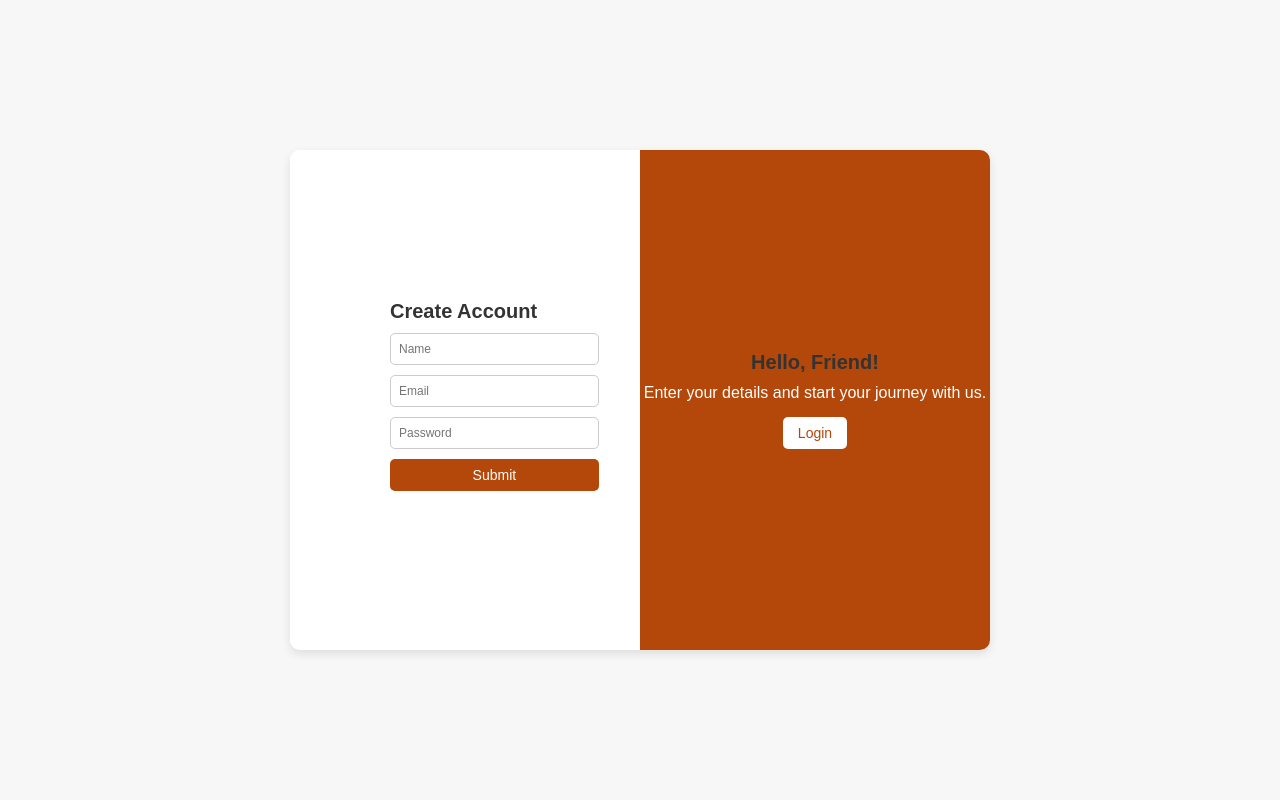
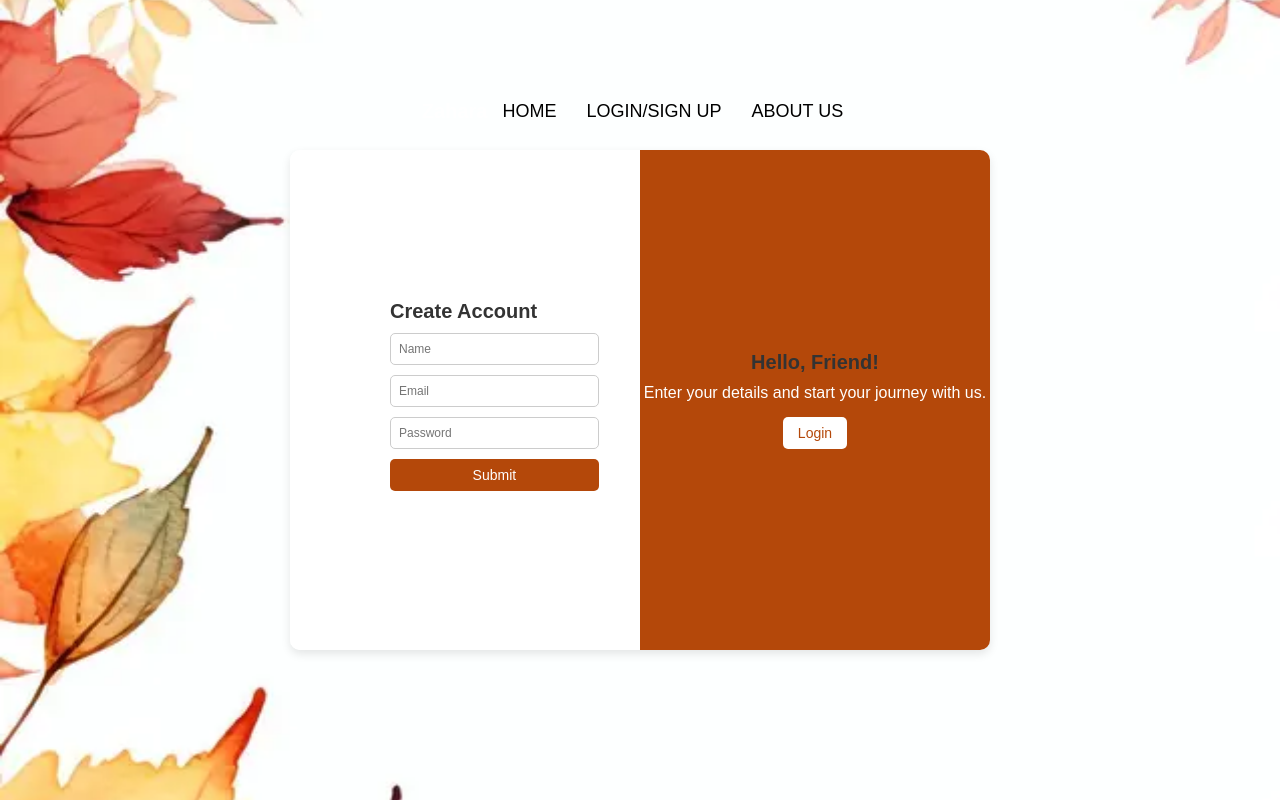
Before and after one commit to lara-jacob/Zahara-Women-Empowerment, a Flask app: page /login in a window 1280 px wide. Run offline with Flask 3, Linux system fonts and the light colour scheme.

Commit message:
login changed

```diff
--- a/templates/index.html
+++ b/templates/index.html
@@ -76,8 +76,8 @@
             color: #c78b64;
             opacity: 0;
             position: absolute;
-            top: 78%;
-            left: 58%;
+            top: 69%;
+            left: 54%;
             transform: translateX(-50%) translateY(20px);
             transition: opacity 2s ease-in-out, transform 2s ease-out;
         }
@@ -142,7 +142,7 @@
                 setTimeout(() => {
                     window.location.href = "{{ url_for('home') }}"; // Flask route for home.html
                 }, 100); // Ensure the transition completes before redirecting
-            }, 4000);
+            }, 7000);
         });
     </script>
 
--- a/templates/login.html
+++ b/templates/login.html
@@ -4,6 +4,7 @@
     <meta charset="UTF-8">
     <meta name="viewport" content="width=device-width, initial-scale=1.0">
     <title>Zahara Login and Signup</title>
+
     <style>
         * {
             margin: 0;
@@ -17,9 +18,11 @@
     justify-content: center;
     align-items: center;
     min-height: 100vh;
-            background: #f7f7f7;
     overflow: hidden;
+    background: url("{{ url_for('static', filename='/assets/bg0.webp') }}") no-repeat center center fixed;
+    background-size: cover;
 }
+
 
         .container {
             position: relative;
@@ -30,6 +33,45 @@
             box-shadow: 0 4px 10px rgba(0, 0, 0, 0.1);
             overflow: hidden;
         }
+
+        .navbar {
+            width: 100%;
+            display: flex;
+            justify-content: center;
+            align-items: center;
+            padding: 100px;
+            position: fixed;
+            top: 0;
+            left: 0;
+            z-index: 10;
+        }
+
+        .navbar .logo {
+            color: #fff;
+            font-size: 20px;
+            font-weight: bold;
+        }
+
+        .navbar ul {
+            list-style: none;
+            display: flex;
+        }
+
+        .navbar ul li {
+            margin: 0 15px;
+        }
+
+        .navbar ul li a {
+            color: #000000;
+            text-decoration: none;
+            font-size: 18px;
+            transition: color 0.3s;
+        }
+        .navbar ul li a:hover {
+    color: #000000;
+    text-decoration: underline;
+}
+
 
         .form-container {
             position: absolute;
@@ -82,6 +124,7 @@
             border: 1px solid #ccc;
             border-radius: 5px;
             font-size: 12px;
+            background: rgba(255, 255, 255, 0.6); /* Semi-transparent input fields */
         }
 
         .form-group button {
@@ -142,6 +185,14 @@
     </style>
 </head>
 <body>
+    <nav class="navbar">
+        <div class="logo">Zahara</div>
+        <ul>
+            <li><a href="{{ url_for('home') }}">HOME</a></li>
+            <li><a href="{{ url_for('login_page') }}">LOGIN/SIGN UP</a></li>
+            <li><a href="#">ABOUT US</a></li>
+        </ul>
+    </nav>
     <div class="container">
         <div class="form-container" id="form-container">
             <!-- Sign Up Section -->
@@ -255,6 +306,10 @@ document.getElementById("login-btn").addEventListener("click", async (e) => {
 
     const result = await response.json();
     alert(result.message || result.error);
+
+    if (response.status === 200) {
+        window.location.href = "{{ url_for('profile') }}";
+    }
 });
 
 
```
Also changed, not shown: static/assets/bg0.webp (added). Lines whose indentation alone changed are shown as unchanged.
